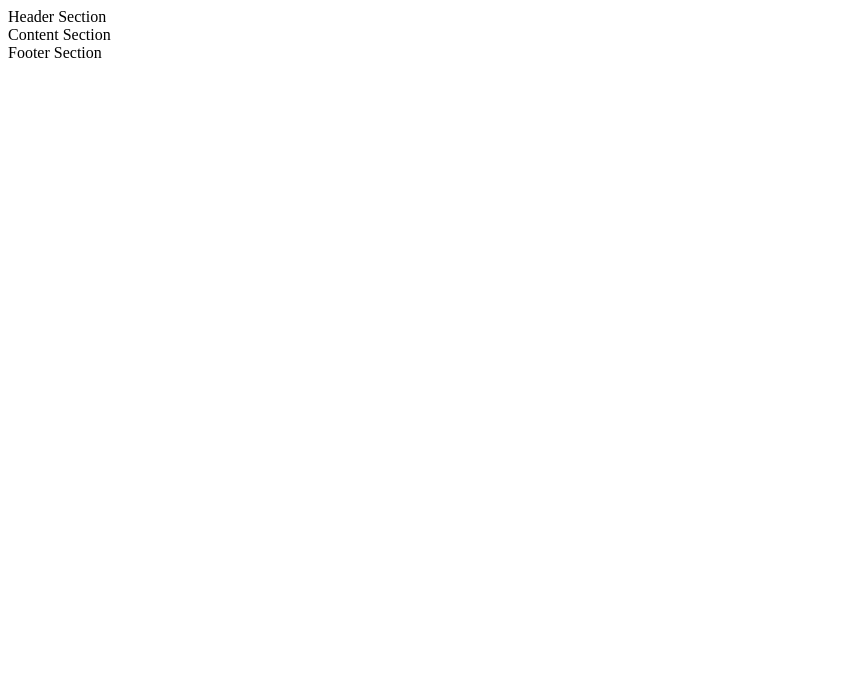
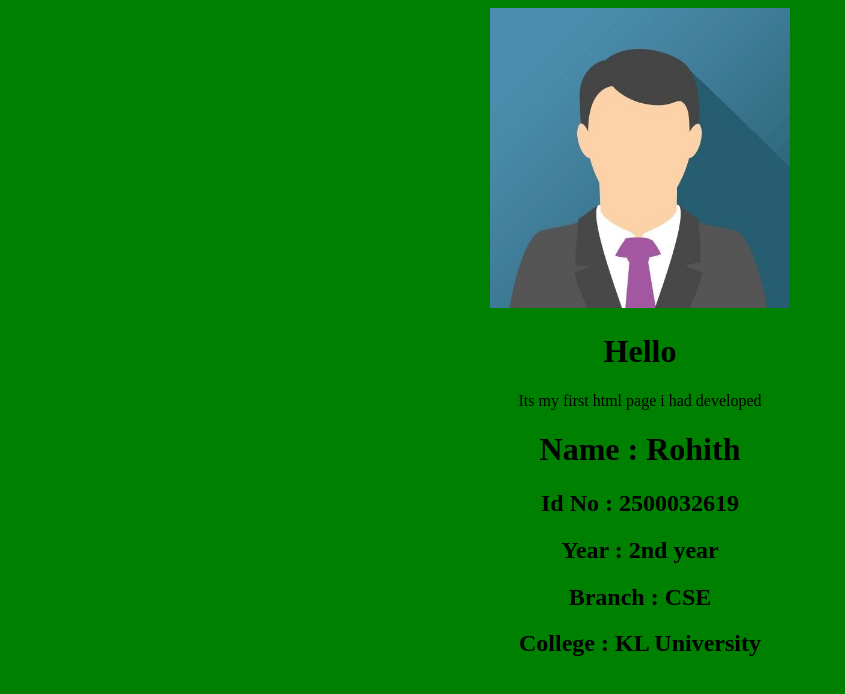
Before and after one commit to Rohith-1-kumar/html-basics, a plain HTML site: page basic.html in a window 1280 px wide. Shown: the whole page, without its empty margins (0-845 px from the left). Drawn offline with Linux system fonts and the light colour scheme.

Commit message:
Update basic.html page

```diff
--- a/basic.html
+++ b/basic.html
@@ -1,15 +1,22 @@
 <!DOCTYPE html>
-<html lang="en">
+<html>
+
 <head>
-    <meta charset="UTF-8">
-    <meta name="viewport" content="width=device-width, initial-scale=1.0">
-    <title>List Page</title>
+    <title>Hello Page</title>
 </head>
-<body>
-    <div class="parent" id="div1"></div>
-    <div class="header" id="header">Header Section</div>
-    <div class="content" id="content">Content Section</div>
-    <div class="footer" id="footer">Footer Section</div>
 
+<body bgcolor="green">
+    <center>
+        <img src="photo_2026-07-24_22-23-53.jpg" wiodth="500" height="300">
+        <h1>Hello</h1>
+        <p>Its my first html page i had developed</p>
+        <h1>Name : Rohith </h1>
+        <h2> Id No : 2500032619</h2>
+        <h2> Year : 2nd year</h2>
+        <h2> Branch : CSE</h2>
+        <h2> College : KL University </h2>
+
+    </center>
 </body>
+
 </html>
```
